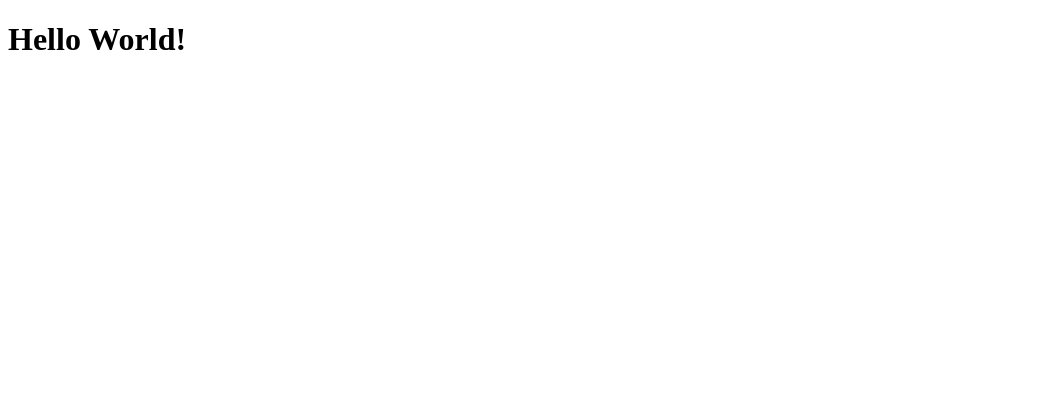
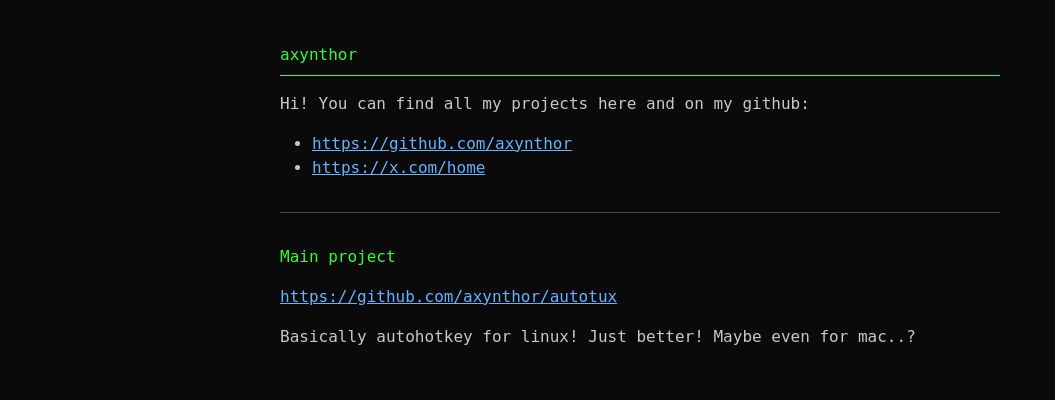
Before and after one commit to axynthor/me, a plain HTML site: page index.html in a window 1280 px wide. Shown: the whole page, without its empty margins (0-1055 px from the left). Drawn offline with Linux system fonts and the light colour scheme.

Commit message:
boring
fak off

```diff
--- a/index.html
+++ b/index.html
@@ -1,9 +1,24 @@
 <!DOCTYPE html>
-<html>
+<html lang="en">
 <head>
-  <title>Hello World</title>
+  <meta charset="utf-8">
+  <meta name="viewport" content="width=device-width, initial-scale=1">
+  <title>axynthor</title>
+  <link rel="stylesheet" href="style.css">
 </head>
 <body>
-  <h1>Hello World!</h1>
+  <h1>axynthor</h1>
+
+  <p>Hi! You can find all my projects here and on my github:</p>
+  <ul>
+    <li><a href="https://github.com/axynthor">https://github.com/axynthor</a></li>
+    <li><a href="https://x.com/home">https://x.com/home</a></li>
+  </ul>
+
+  <hr>
+
+  <h2>Main project</h2>
+  <p><a href="https://github.com/axynthor/autotux">https://github.com/axynthor/autotux</a></p>
+  <p>Basically autohotkey for linux! Just better! Maybe even for mac..?</p>
 </body>
 </html>
--- /dev/null
+++ b/style.css
@@ -0,0 +1,47 @@
+html {
+  background: #0a0a0a;
+  color: #c8c8c8;
+}
+
+body {
+  max-width: 720px;
+  margin: 0 auto;
+  padding: 2rem 1rem;
+  font-family: "DejaVu Sans Mono", "Courier New", monospace;
+  font-size: 16px;
+  line-height: 1.5;
+}
+
+h1,
+h2 {
+  color: #33ff33;
+  font-size: 1rem;
+  font-weight: normal;
+}
+
+h1 {
+  padding-bottom: 0.5rem;
+  border-bottom: 1px solid #33ff33;
+}
+
+h2 {
+  margin-bottom: 0.5rem;
+}
+
+a {
+  color: #66b2ff;
+}
+
+a:visited {
+  color: #b288ff;
+}
+
+ul {
+  padding-left: 2rem;
+}
+
+hr {
+  border: 0;
+  border-top: 1px solid #444;
+  margin: 2rem 0;
+}
```
